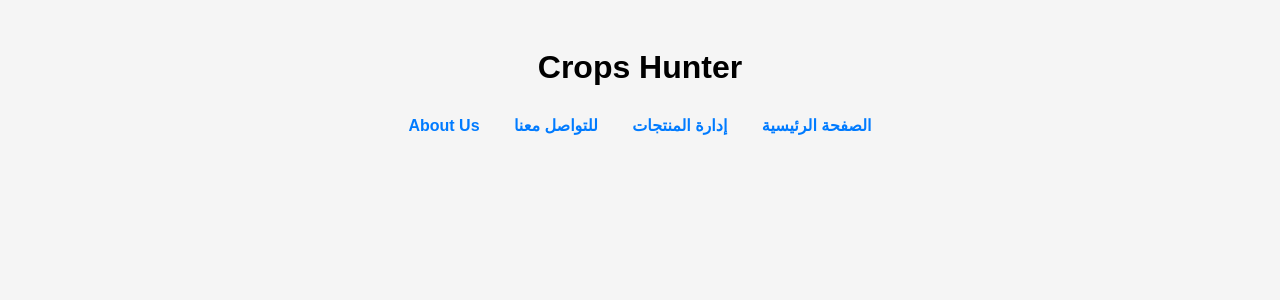
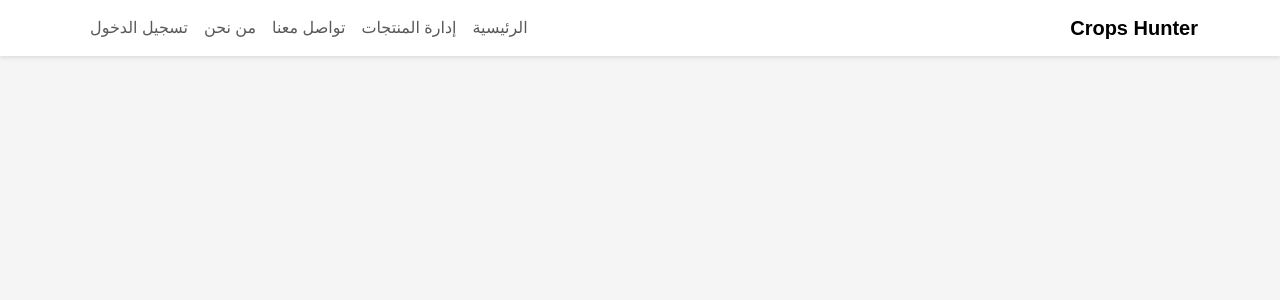
Before and after one commit to Aljaili-Elsmani/Crops-hunter, a Flask app: page / in a window 1280 px wide. Shown: the top 300 px of the page. Run offline with Flask 3, Linux system fonts and the light colour scheme.

Commit message:
Update base.html

```diff
--- a/templates/base.html
+++ b/templates/base.html
@@ -3,65 +3,63 @@
 <head>
     <meta charset="UTF-8">
     <title>Crops Hunter</title>
+    <!-- Bootstrap CSS -->
+    <link href="https://cdn.jsdelivr.net/npm/bootstrap@5.3.0/dist/css/bootstrap.rtl.min.css" rel="stylesheet">
     <style>
         body {
-            font-family: Arial, sans-serif;
+            font-family: 'Arial', sans-serif;
             background-color: #f5f5f5;
-            padding: 20px;
+            padding-top: 70px;
             direction: rtl;
-            text-align: right;
         }
-
-        header {
-            text-align: center;
-            margin-bottom: 30px;
-        }
-
-        nav ul {
-            list-style-type: none;
-            padding: 0;
-            text-align: center;
-            margin-bottom: 30px;
-        }
-
-        nav ul li {
-            display: inline;
-            margin: 0 15px;
-        }
-
-        nav ul li a {
-            text-decoration: none;
-            color: #007BFF;
-            font-weight: bold;
-        }
-
-        nav ul li a:hover {
-            color: #0056b3;
-        }
-
-        .container {
-            max-width: 900px;
-            margin: auto;
+        .navbar {
+            box-shadow: 0 2px 4px rgba(0,0,0,0.1);
         }
     </style>
 </head>
 <body>
-    <header>
-        <h1>Crops Hunter</h1>
-    </header>
 
-    <nav>
-        <ul>
-            <li><a href="/">الصفحة الرئيسية</a></li>
-            <li><a href="/admin">إدارة المنتجات</a></li>
-            <li><a href="/contact">للتواصل معنا</a></li>
-            <li><a href="/about">About Us</a></li>
+<!-- Navbar -->
+<nav class="navbar navbar-expand-lg navbar-light bg-white fixed-top">
+  <div class="container">
+    <a class="navbar-brand fw-bold" href="{{ url_for('index') }}">Crops Hunter</a>
+    <button class="navbar-toggler" type="button" data-bs-toggle="collapse" data-bs-target="#navbarNav">
+      <span class="navbar-toggler-icon"></span>
+    </button>
+    <div class="collapse navbar-collapse justify-content-end" id="navbarNav">
+      <ul class="navbar-nav">
+        <li class="nav-item"><a class="nav-link" href="{{ url_for('index') }}">الرئيسية</a></li>
+        <li class="nav-item"><a class="nav-link" href="{{ url_for('add_product') }}">إدارة المنتجات</a></li>
+        <li class="nav-item"><a class="nav-link" href="{{ url_for('contact') }}">تواصل معنا</a></li>
+        <li class="nav-item"><a class="nav-link" href="{{ url_for('about') }}">من نحن</a></li>
+        {% if session.get('logged_in') %}
+          <li class="nav-item"><a class="nav-link" href="{{ url_for('logout') }}">تسجيل الخروج</a></li>
+        {% else %}
+          <li class="nav-item"><a class="nav-link" href="{{ url_for('login') }}">تسجيل الدخول</a></li>
+        {% endif %}
       </ul>
+    </div>
+  </div>
 </nav>
 
+<!-- Main Content -->
 <div class="container">
+  {% with messages = get_flashed_messages(with_categories=true) %}
+    {% if messages %}
+      {% for category, message in messages %}
+        <div class="alert alert-{{ 'success' if category == 'success' else 'danger' if category == 'error' else 'info' }} alert-dismissible fade show mt-3" role="alert">
+          {{ message }}
+          <button type="button" class="btn-close" data-bs-dismiss="alert" aria-label="Close"></button>
+        </div>
+      {% endfor %}
+    {% endif %}
+  {% endwith %}
+
   {% block content %}
   {% endblock %}
 </div>
+
+<!-- Bootstrap JS -->
+<script src="https://cdn.jsdelivr.net/npm/bootstrap@5.3.0/dist/js/bootstrap.bundle.min.js"></script>
 </body>
 </html>
```
Lines whose indentation alone changed are shown as unchanged.
